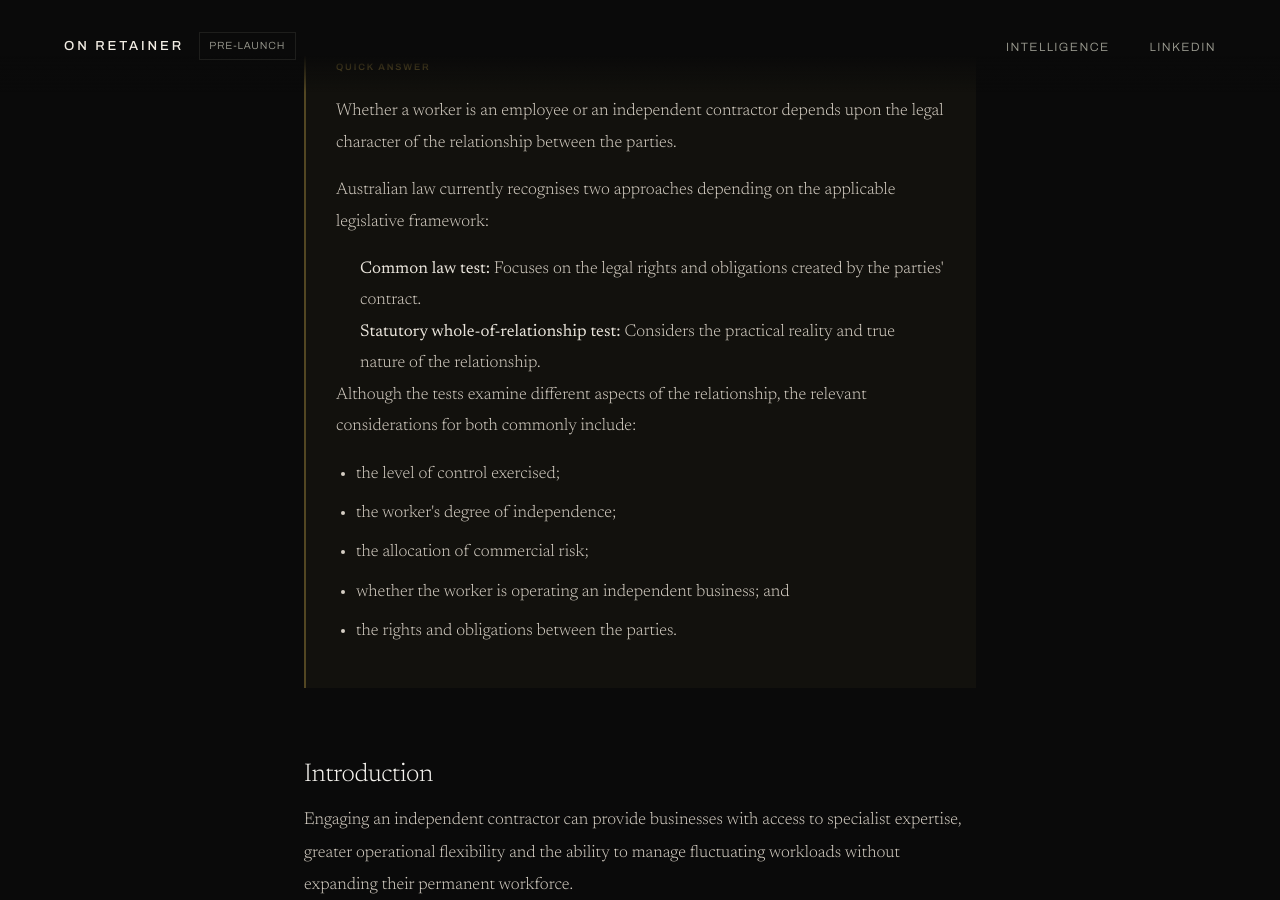
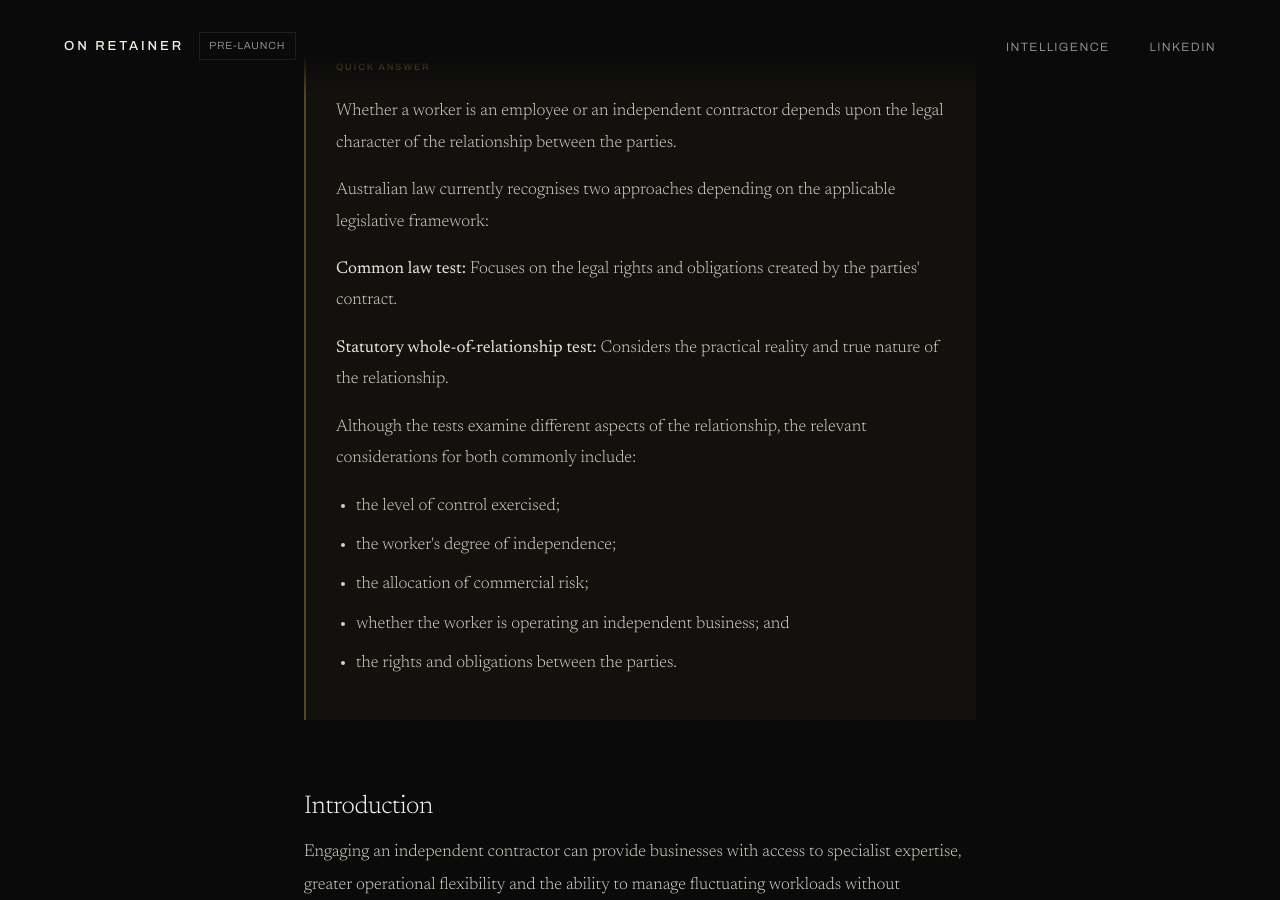
Before and after one commit to Syn-axe/solid-guacamole, a Jekyll site: the page built from _articles/independent-contractor-vs-employee.md, in a window 1280 px wide and 900 px high, scrolled down 718 px. Built offline with Jekyll 4.4.1, drawn with Linux system fonts in a browser that asks for light colours.

Commit message:
Update independent-contractor-vs-employee.md

```diff
--- a/_articles/independent-contractor-vs-employee.md
+++ b/_articles/independent-contractor-vs-employee.md
@@ -13,12 +13,8 @@ date: 2026-07-08
   <p class="quick-answer-label">Quick Answer</p>
   <p>Whether a worker is an employee or an independent contractor depends upon the legal character of the relationship between the parties.</p>
   <p>Australian law currently recognises two approaches depending on the applicable legislative framework:</p>
-  <div style="margin-left: 1.5rem;">
   <p><strong>Common law test:</strong> Focuses on the legal rights and obligations created by the parties' contract.</p>
-  </div>
-  <div style="margin-left: 1.5rem;">
   <p><strong>Statutory whole-of-relationship test:</strong> Considers the practical reality and true nature of the relationship.</p>
-  </div>
   <p>Although the tests examine different aspects of the relationship, the relevant considerations for both commonly include:</p>
    <ul>
     <li>the level of control exercised;</li>
```
